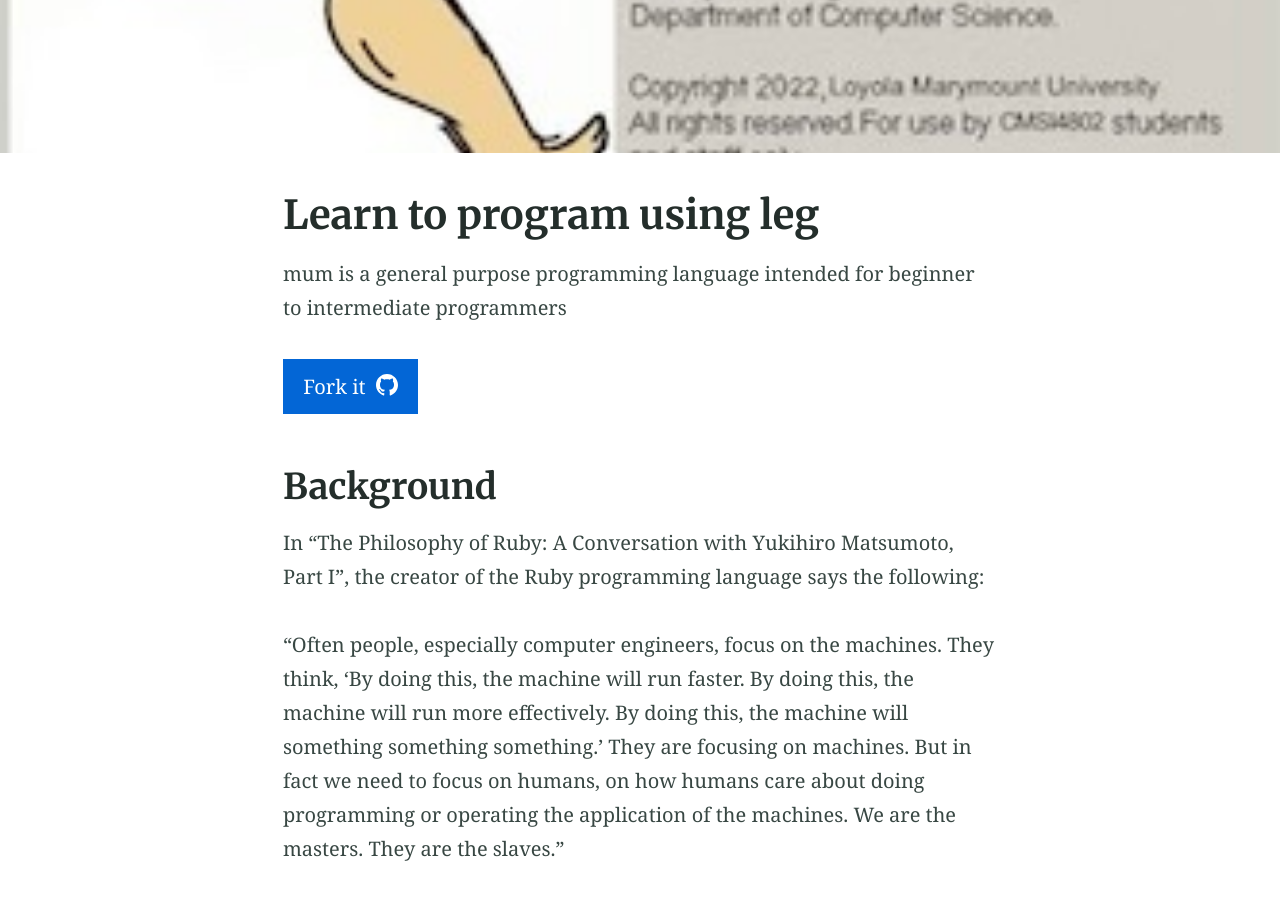
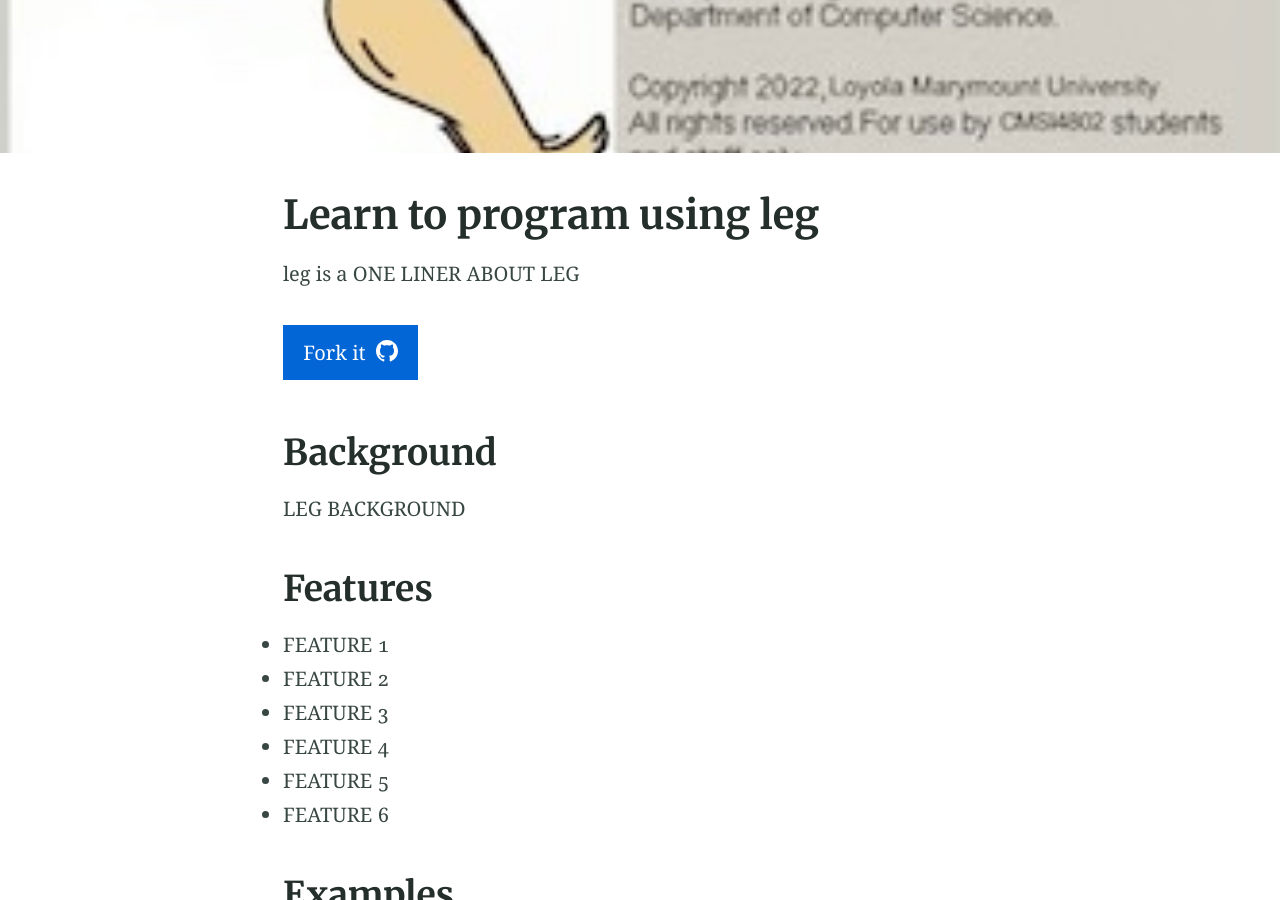
Before and after one commit to bsteenbergen/leg, a Jekyll site: the page built from index.md, in a window 1280 px wide and 900 px high, scrolled down 271 px. Built offline with Jekyll 4.4.1, drawn with Linux system fonts in a browser that asks for light colours; some of the changed text lies outside the part shown.

Commit message:
Update index.md

```diff
--- a/index.md
+++ b/index.md
@@ -3,29 +3,25 @@ title: Learn to program using leg
 feature_text: |
 ## mum
 feature_image: "leg_logo_1.jpeg"
-excerpt: "mum is a general purpose programming language intended for beginner to intermediate programmers"
+excerpt: "leg is a ONE LINER ABOUT LEG"
 ---
 
-mum is a general purpose programming language intended for beginner to intermediate programmers
+leg is a ONE LINER ABOUT LEG
 
 {% include button.html text="Fork it" icon="github" link="https://github.com/bsteenbergen/mum" color="#0366d6" %}
 
 ## Background
 
-In “The Philosophy of Ruby: A Conversation with Yukihiro Matsumoto, Part I”, the creator of the Ruby programming language says the following:
-
-"Often people, especially computer engineers, focus on the machines. They think, 'By doing this, the machine will run faster. By doing this, the machine will run more effectively. By doing this, the machine will something something something.' They are focusing on machines. But in fact we need to focus on humans, on how humans care about doing programming or operating the application of the machines. We are the masters. They are the slaves."
-
-Inspired by Matsumoto’s comments on writing programming languages for humans as opposed to for machines, our team sought to design a language that emphasizes readability, yet still allows users to construct programs quickly. Our language, “mum” (an adjective meaning “quiet” or “silent”), is designed to let users “do the most with the least”, meaning that it allows for efficient programming without the lack of readability inherent in languages that prioritize terse syntax.
+LEG BACKGROUND
 
 ## Features
 
-- Static Typing
-- Functions
-- Built-In Data Structures
-- Single and Multi-line Comments
-- Flexible Loop Declarations
-- Conditional Statements
+- FEATURE 1
+- FEATURE 2
+- FEATURE 3
+- FEATURE 4
+- FEATURE 5
+- FEATURE 6
 
 ## Examples
 
@@ -34,5 +30,8 @@ Here are a few examples of mum functionalities
 #### Functions
 
 | ----------------- | ----------------------------- |
-| Void function | task sayHi(): mumble("Hi!") |
-| non-void function | task square(num n) yields n^2 |
+| hello world! | prt "Hello, World!" |
+| Combining Strings| str str_1 = "Hello, "
+str sr_2 = "World!"
+#combineStrings:
+add str_1 str_2 result |
```
